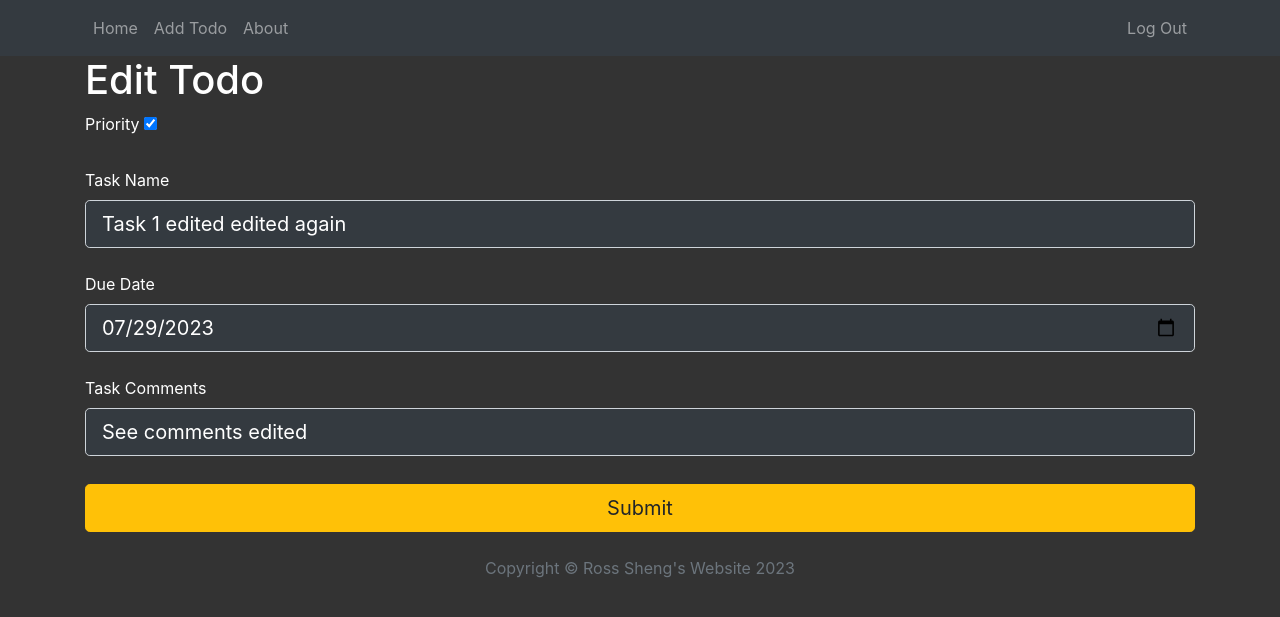
After one commit to rosssheng/To-do-List-App, a Flask app: page /edit_todo/1 in a window 1280 px wide. The commit adds this page. Shown: the top 617 px of the page. Run offline with Flask 3, Linux system fonts and the light colour scheme; a user stored in the database is signed in; data comes from the database, SQL or seed files in the repository; both versions use the stored data as it was after the commit; some libraries are stand-ins or nearby versions.

Commit message:
Styled home page and implemented edit, add and remove functionality

```diff
--- a/forms.py
+++ b/forms.py
@@ -1,5 +1,5 @@
 from flask_wtf import FlaskForm
-from wtforms import StringField, SubmitField, PasswordField
+from wtforms import StringField, SubmitField, PasswordField, BooleanField, DateField
 from wtforms.validators import DataRequired, Email, ValidationError
 
 
@@ -23,4 +23,11 @@ class RegisterForm(FlaskForm):
 class LoginForm(FlaskForm):
     email = StringField("Email", validators=[DataRequired()])
     password = PasswordField("Password", validators=[DataRequired()])
-    submit = SubmitField("Logins")
+    submit = SubmitField("Login")
+
+class TodoForm(FlaskForm):
+    title = StringField("Task Name", validators=[DataRequired()])
+    priority = BooleanField("Priority")
+    due_date = DateField("Due Date", validators=[DataRequired()])
+    body = StringField("Task Comments", validators=[DataRequired()])
+    submit = SubmitField("Submit")
--- a/main.py
+++ b/main.py
@@ -3,10 +3,11 @@ from flask_sqlalchemy import SQLAlchemy
 import requests
 import random
 from flask_bootstrap import Bootstrap5
-from forms import LoginForm, RegisterForm
+from forms import LoginForm, RegisterForm, TodoForm
 from werkzeug.security import generate_password_hash, check_password_hash
 from flask_login import UserMixin, login_user, LoginManager, login_required, current_user, logout_user
 from sqlalchemy.orm import relationship
+from datetime import datetime
 
 app = Flask(__name__)
 Bootstrap5(app)
@@ -55,13 +56,11 @@ def register():
         existing_user = User.query.filter_by(email=form.email.data).first()
         if existing_user:
             flash('Email already registered!', 'danger')
-            print('Email already registered!')
             return redirect(url_for('register'))
 
         existing_username = User.query.filter_by(username=form.username.data).first()
         if existing_username:
             flash('Username already taken!', 'danger')
-            print('Username already taken!!')
             return redirect(url_for('register'))
 
         hash_and_salted_password = generate_password_hash(
@@ -123,23 +122,27 @@ def log_out():
 
 
 
-# TODO: 4) Database to store todos, relational
 @app.route("/add_todo", methods=["GET", "POST"])
 @login_required
 def add_todo():
-    title = request.form['title']
-    priority = True if 'priority' in request.form else False
-    due_date = request.form['due_date']
-    body = request.form['body']
+    form = TodoForm()
+    if form.validate_on_submit():
+        title = form.title.data
+        priority = form.priority.data
+        due_date = form.due_date.data
+        body = form.body.data
+        new_todo = ToDo(
+            title=title,
+            priority=priority,
+            due_date=due_date,
+            body=body,
+            author=current_user)
+        db.session.add(new_todo)
+        db.session.commit()
 
-    new_todo = ToDo(title=title, priority=priority, due_date=due_date, body=body, author=current_user)
-    db.session.add(new_todo)
-    db.session.commit()
+        return redirect(url_for('todo'))
+    return render_template("add_todo.html", form=form, current_user=current_user)
 
-    flash('New TODO added successfully!', 'success')
-    return redirect(url_for('todo'))
-
-    # Route to delete a TODO
 
 
 @app.route("/delete_todo/<int:todo_id>")
@@ -149,12 +152,41 @@ def delete_todo(todo_id):
     if todo_to_delete and todo_to_delete.author_id == current_user.id:
         db.session.delete(todo_to_delete)
         db.session.commit()
-        flash('TODO deleted successfully!', 'success')
+
     else:
         flash('TODO not found or you do not have permission to delete it!', 'danger')
     return redirect(url_for('todo'))
 
-# TODO: 5) Delete TODOS
+@app.route("/edit_todo/<int:todo_id>", methods=["GET", "POST"])
+@login_required
+def edit_todo(todo_id):
+    todo_to_edit = ToDo.query.get(todo_id)
+    date = todo_to_edit.due_date.date()
+
+    edit_form = TodoForm(
+        title= todo_to_edit.title,
+        priority = todo_to_edit.priority,
+        author = current_user,
+        due_date = date,
+        body = todo_to_edit.body
+
+    )
+    if edit_form.validate_on_submit():
+        todo_to_edit.title = edit_form.title.data
+        todo_to_edit.priority = edit_form.priority.data
+        todo_to_edit.due_date = edit_form.due_date.data
+        todo_to_edit.body = edit_form.body.data
+        db.session.commit()
+        return redirect(url_for('show_todo', todo_id=todo_id))
+
+    return render_template("add_todo.html", form = edit_form, is_edit=True, current_user=current_user,todo_id=todo_id)
+
+
+@app.route("/todo/<int:todo_id>")
+def show_todo(todo_id):
+    todo = ToDo.query.get(todo_id)
+
+    return render_template("comments.html", todo=todo, current_user=current_user)
 
 if __name__ == "__main__":
     app.run(debug=True)
--- /dev/null
+++ b/templates/add_todo.html
@@ -0,0 +1,70 @@
+{% extends 'base.html' %}
+{% block title %}My Todos{% endblock %}
+{% block content %}{% include "header.html" %}
+
+
+ <div class="container">
+      <div class="row">
+        <div class="col">
+            {% if is_edit: %}
+            <h1>Edit Todo</h1>
+            <form method="post" action="{{ url_for('edit_todo', todo_id=todo_id) }}">
+            {% else: %}
+            <h1>New Todo</h1>
+            <form method="post" action="{{ url_for('add_todo') }}">
+                {% endif %}
+                    {{ form.csrf_token }}
+
+
+                    <!-- Render the priority field -->
+                    <div class="form-outline mb-4">
+                        {{ form.priority.label }}
+                        {{ form.priority(checked='checked')}}
+
+                    </div>
+
+                    <!-- Render the title field -->
+                    <div class="form-outline mb-4">
+                        {{ form.title.label }}
+                        {{ form.title(class="form-control form-control-lg", id="title") }}
+
+
+                    </div>
+
+
+
+                    <!-- Render the due date field -->
+                    <div class="form-outline mb-4">
+                        {{ form.due_date.label }}
+                        {{ form.due_date(class="form-control form-control-lg", id="due_date") }}
+
+                    </div>
+
+                    <!-- Render the comments field -->
+                    <div class="form-outline mb-4">
+                        {{ form.body.label }}
+                        {{ form.body(class="form-control form-control-lg", id="comments") }}
+
+                    </div>
+
+                    <div class="pt-1 mb-4">
+                        {{ form.submit(class="btn btn-warning btn-lg btn-block") }}
+                    </div>
+
+                </form>
+
+
+
+
+
+
+
+
+
+
+
+
+
+
+{% include "footer.html" %}
+{% endblock %}
--- a/templates/base.html
+++ b/templates/base.html
@@ -9,6 +9,7 @@
       name="viewport"
       content="width=device-width, initial-scale=1, shrink-to-fit=no"
     />
+    <link rel="stylesheet" href="https://cdnjs.cloudflare.com/ajax/libs/font-awesome/4.7.0/css/font-awesome.min.css">
 
     {% block styles %}
     <!-- Load Bootstrap-Flask CSS here -->
--- a/templates/header.html
+++ b/templates/header.html
@@ -24,7 +24,7 @@
                       <a class="nav-link" href="{{url_for('todo')}}">Home</a>
                   </li>
                   <li class="nav-item">
-                      <a class="nav-link" href="#">Tasks</a>
+                      <a class="nav-link" href="{{ url_for('add_todo') }}">Add Todo</a>
                   </li>
                   <li class="nav-item">
                       <a class="nav-link" href="{{url_for('about')}}">About</a>
```
Also changed, not shown: static/css/styles.css (+44 -0 lines), templates/comments.html (added, +16 -0 lines), templates/todo.html (+43 -15 lines), users.db.
